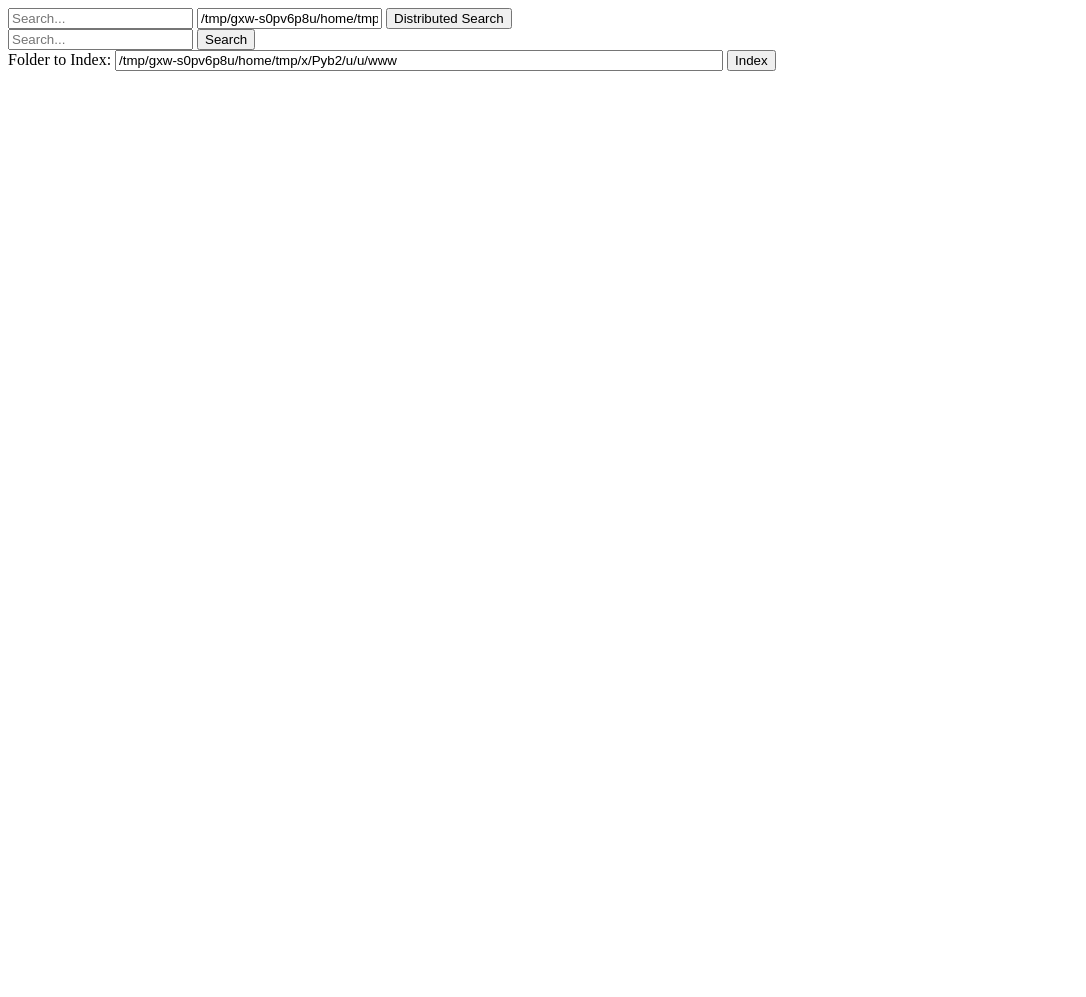
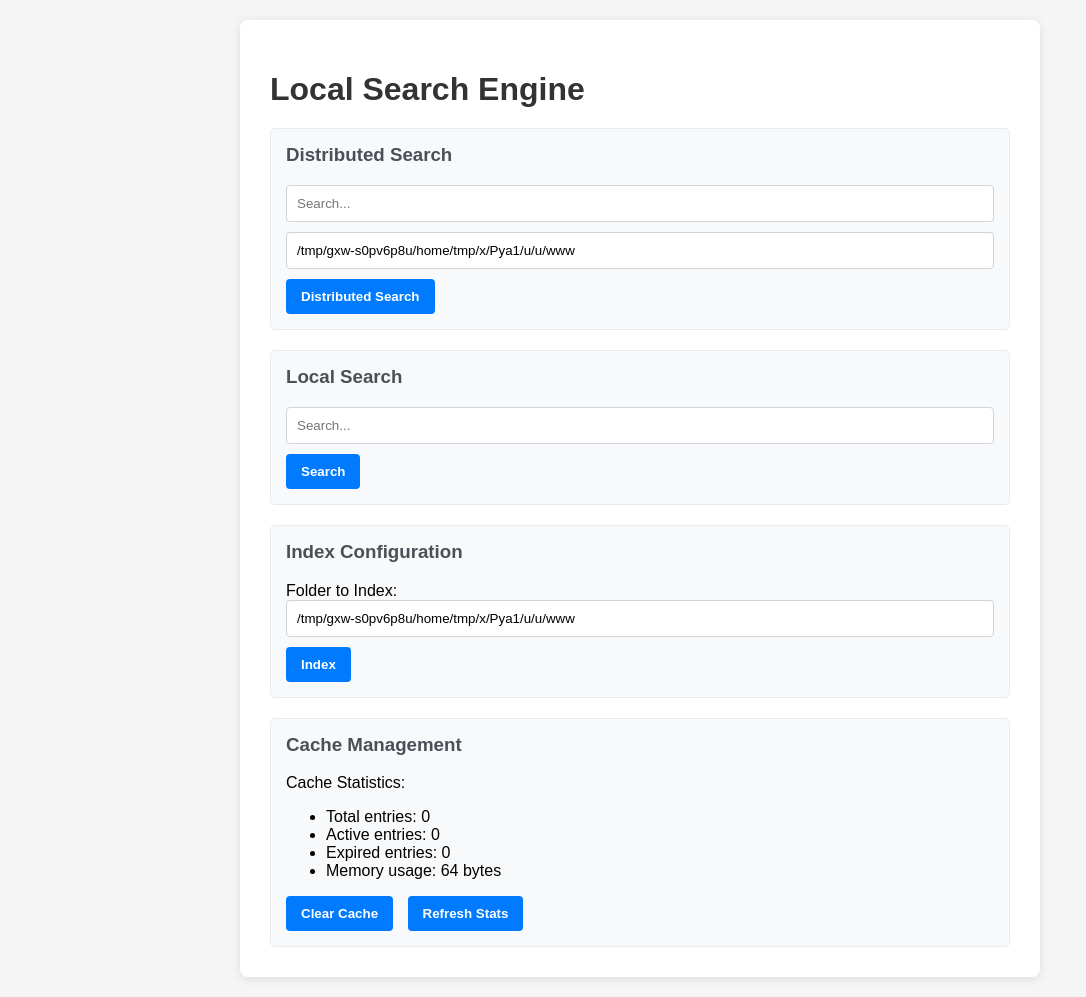
Before and after one commit to Shumy52/local-search-engine, a Flask app: page / in a window 1280 px wide. Shown: the whole page, without its empty margins (0-1086 px from the left). Before the commit the page ends 71 px from the top, so only its background shows below. Run offline with Flask 3, Linux system fonts and the light colour scheme.

Commit message:
feat: add search cache
As advised, using the proxy pattern, a cache layer has been made.
Basically, we "intercept" the request for the SearchSelector and
before we pass it on, we check a cache for the result.

An interface has also been added, in order to show it
does its job.

I made a typo in the README and refactored search-form because
it looked like ass, but was too lazy to separate the commits.

```diff
--- a/Code/Main.py
+++ b/Code/Main.py
@@ -11,6 +11,7 @@ from .Database.SchemaManager import SchemaManager
 from .MiddleManagement.FileIndexer import FileIndexer
 from .MiddleManagement.SearchSelector import SearchSelector
 from .MiddleManagement.WidgetManager import WidgetManager
+from .MiddleManagement.SearchSelectorProxy import SearchSelectorProxy
 
 # Initialize Flask app
 app = Flask(__name__, template_folder='../Templates')
@@ -37,7 +38,8 @@ schema_manager = SchemaManager(db_connection)
 file_manager = FileManager(db_connection)
 search_manager = SearchManager(db_connection)
 file_indexer = FileIndexer(file_manager)
-search_selector = SearchSelector(search_manager)
+real_search_selector = SearchSelector(search_manager)
+search_selector = SearchSelectorProxy(real_search_selector)
 widget_manager = WidgetManager()
 
 
@@ -47,7 +49,6 @@ project_dir = os.path.dirname(os.path.dirname(current_file)) # ../../WhereIamRig
 DEFAULT_PATH = project_dir
 
 MANAGER_ADDRESS = "http://localhost:5001/api/search"
-
 
 @app.route('/')
 def home():
@@ -118,6 +119,22 @@ def set_index_path():
     flash(f"Successfully indexed path: {new_path}")
     return redirect(url_for('home'))
 
+@app.route('/cache/stats')
+def cache_stats():
+    """
+    Display cache statistics.
+    """
+    stats = search_selector.get_cache_stats()
+    return jsonify(stats)
+
+@app.route('/cache/clear', methods=['POST'])
+def clear_cache():
+    """
+    Clear the search cache.
+    """
+    search_selector.clear_cache()
+    flash("Search cache cleared successfully")
+    return redirect(url_for('home'))
 
 def main():
     schema_manager.init_database()
--- /dev/null
+++ b/Code/MiddleManagement/SearchSelectorProxy.py
@@ -0,0 +1,80 @@
+import logging
+from typing import Dict, List, Any
+from .SearchSelector import SearchSelector
+from .SearchCache import SearchCache
+
+# Configure logging
+logging.basicConfig(level=logging.INFO,
+                    format='%(asctime)s - %(name)s - %(levelname)s - %(message)s')
+logger = logging.getLogger(__name__)
+
+class SearchSelectorProxy:
+    """
+    A proxy for SearchSelector that adds caching functionality.
+    Implements the Proxy design pattern to transparently add caching.
+    """
+
+    def __init__(self, real_selector: SearchSelector, cache_expiry=600):
+        """
+        Initialize the proxy with the real search selector and a cache.
+
+        Args:
+            real_selector: The actual SearchSelector instance to proxy
+            cache_expiry: Time in seconds before cache entries expire(default 600)
+        """
+        self.real_selector = real_selector
+        self.cache = SearchCache(expiry_time=cache_expiry)
+        logger.info("SearchSelectorProxy initialized with cache expiry: %s seconds", cache_expiry)
+
+    def search_prompt(self, prompt: str) -> List[Dict[str, Any]]:
+        """
+        Search with caching. Checks cache first before forwarding to real selector.
+
+        Args:
+            prompt: The search query string
+
+        Returns:
+            List of search results
+        """
+        if not prompt or prompt.strip() == '':
+            logger.info("Empty search prompt, returning empty results")
+            return []
+
+        # Normalize the prompt to ensure consistent cache keys
+        normalized_prompt = prompt.strip().lower()
+
+        # Try to get results from cache
+        cached_results = self.cache.get(normalized_prompt)
+        if cached_results is not None:
+            logger.info("Returning cached results for query: '%s'", prompt)
+            return cached_results
+
+        # If not in cache, forward to real selector
+        logger.info("Cache miss for query: '%s', forwarding to real selector", prompt)
+        results = self.real_selector.search_prompt(prompt)
+
+        # Cache the results if there are any
+        if results:
+            self.cache.set(normalized_prompt, results)
+
+        return results
+
+    def clear_cache(self) -> None:
+        """Clear the entire cache."""
+        self.cache.clear()
+
+    def get_cache_stats(self) -> Dict[str, Any]:
+        """
+        Get statistics about the cache.
+
+        Returns:
+            Dictionary with cache statistics
+        """
+        return self.cache.stats()
+
+    def invalidate_cache(self) -> None:
+        """
+        Invalidate the cache. Used when files are indexed or modified.
+        """
+        logger.info("Invalidating search cache due to file system changes")
+        self.clear_cache()
--- a/Templates/search-form.html
+++ b/Templates/search-form.html
@@ -2,9 +2,91 @@
 <html>
 <head>
   <title>Local Search</title>
+  <style>
+    body {
+      font-family: Arial, sans-serif;
+      max-width: 800px;
+      margin: 0 auto;
+      padding: 20px;
+      background-color: #f5f5f5;
+    }
+
+    .container {
+      background-color: white;
+      padding: 30px;
+      border-radius: 8px;
+      box-shadow: 0 2px 10px rgba(0, 0, 0, 0.1);
+    }
+
+    h1 {
+      color: #333;
+      margin-bottom: 20px;
+    }
+
+    .search-form {
+      margin-bottom: 20px;
+      padding: 15px;
+      background-color: #f8f9fa;
+      border-radius: 5px;
+      border: 1px solid #e9ecef;
+    }
+
+    .search-form h3 {
+      margin-top: 0;
+      color: #495057;
+    }
+
+    input[type="text"] {
+      padding: 10px;
+      border: 1px solid #ced4da;
+      border-radius: 4px;
+      width: 100%;
+      margin-bottom: 10px;
+      box-sizing: border-box;
+    }
+
+    button {
+      background-color: #007bff;
+      color: white;
+      border: none;
+      padding: 10px 15px;
+      border-radius: 4px;
+      cursor: pointer;
+      font-weight: bold;
+      transition: background-color 0.2s;
+    }
+
+    button:hover {
+      background-color: #0069d9;
+    }
+
+    .cache-controls {
+      margin-top: 20px;
+      padding: 15px;
+      background-color: #f8f9fa;
+      border-radius: 5px;
+      border: 1px solid #e9ecef;
+    }
+
+    .cache-controls h3 {
+      margin-top: 0;
+      color: #495057;
+    }
+
+    #flash-messages {
+      padding: 10px;
+      margin-bottom: 15px;
+      border-radius: 4px;
+      background-color: #d4edda;
+      color: #155724;
+      border: 1px solid #c3e6cb;
+    }
+  </style>
 </head>
 <body>
-    <!--  Courtesy of geekforgeeks and stackoverflow -->
+  <div class="container">
+    <h1>Local Search Engine</h1>
+
     {% with messages = get_flashed_messages() %}
       {% if messages %}
         <div id="flash-messages">
@@ -14,7 +96,50 @@
         </div>
       {% endif %}
     {% endwith %}
-  <!-- Jinja2 syntax :D -->
+
+    <div class="search-form">
+      <h3>Distributed Search</h3>
+      <form action="{{ url_for('api_search') }}">
+        <input type="text" name="q" placeholder="Search..." />
+        <input type="text" name="path" placeholder="{{ current_path }}" value="{{ current_path }}" />
+        <button type="submit">Distributed Search</button>
+      </form>
+    </div>
+
+    <div class="search-form">
+      <h3>Local Search</h3>
+      <form action="{{ url_for('search') }}">
+        <input type="text" name="q" placeholder="Search..." />
+        <button type="submit">Search</button>
+      </form>
+    </div>
+
+    <div class="search-form">
+      <h3>Index Configuration</h3>
+      <form action="{{ url_for('set_index_path') }}" method="POST">
+        <label for="indexPath">Folder to Index:</label>
+        <input type="text" id="indexPath" name="path" value="{{ current_path }}" />
+        <button type="submit">Index</button>
+      </form>
+    </div>
+
+    <div class="cache-controls">
+      <h3>Cache Management</h3>
+      <div>
+        <p>Cache Statistics:</p>
+        <ul>
+          <li>Total entries: <span id="cache-total">0</span></li>
+          <li>Active entries: <span id="cache-active">0</span></li>
+          <li>Expired entries: <span id="cache-expired">0</span></li>
+          <li>Memory usage: <span id="cache-memory">0 KB</span></li>
+        </ul>
+      </div>
+      <form action="{{ url_for('clear_cache') }}" method="POST" style="display: inline-block; margin-right: 10px;">
+        <button type="submit">Clear Cache</button>
+      </form>
+      <button onclick="fetchCacheStats()">Refresh Stats</button>
+    </div>
+  </div>
 
   <script>
     setTimeout(() => {
@@ -23,44 +148,20 @@
         fm.style.display = 'none';
       }
     }, 3000);
+
+    function fetchCacheStats() {
+      fetch('/cache/stats')
+        .then(response => response.json())
+        .then(data => {
+          document.getElementById('cache-total').textContent = data.total_entries;
+          document.getElementById('cache-active').textContent = data.active_entries;
+          document.getElementById('cache-expired').textContent = data.expired_entries;
+          document.getElementById('cache-memory').textContent = data.memory_usage_estimate;
+        })
+        .catch(error => console.error('Error fetching cache stats:', error));
+    }
+
+    window.onload = fetchCacheStats;
   </script>
-
-    <form action="{{ url_for('api_search') }}">
-      <input type="text" name="q" placeholder="Search..." />
-      <input type="text" name="path" placeholder="{{ current_path }}" value="{{ current_path }}" />
-      <button type="submit">Distributed Search</button>
-    </form>
-
-    <!-- Search -->
-    <form action="{{ url_for('search') }}">
-        <input type="text" name="q" placeholder="Search..." />
-        <button type="submit">Search</button>
-    </form>
-
-    <!-- Can't get full paths through this method, security reasons. This one's a bust -->
-
-    <form action="{{ url_for('set_index_path') }}" method="POST">
-        <label for="indexPath">Folder to Index:</label>
-        <input type="text" id="indexPath" name="path" value="{{ current_path }}" style="width: 100%; max-width: 600px;" />
-        <button type="submit">Index</button>
-    </form>
-
-
-    <!-- <script>
-        function selectFolder() {
-          const input = document.createElement('input');
-          input.type = 'file';
-          input.webkitdirectory = true; // Chrome-based browsers
-          input.onchange = event => {
-            if (event.target.files.length) {
-              // folder name from the first file
-              const path = event.target.files[0].webkitRelativePath;
-                // Note:
-              document.getElementById('indexPath').value = path;
-            }
-          };
-          input.click();
-        }
-    </script> -->
 </body>
-</html>
+</html></div></form>
```
Also changed, not shown: Code/MiddleManagement/SearchCache.py (added, +112 -0 lines), Docs/TA Papers/README.md. Lines whose indentation alone changed are shown as unchanged.
